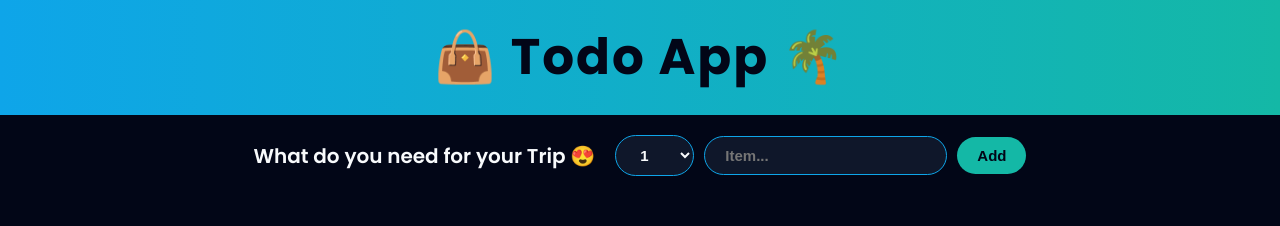
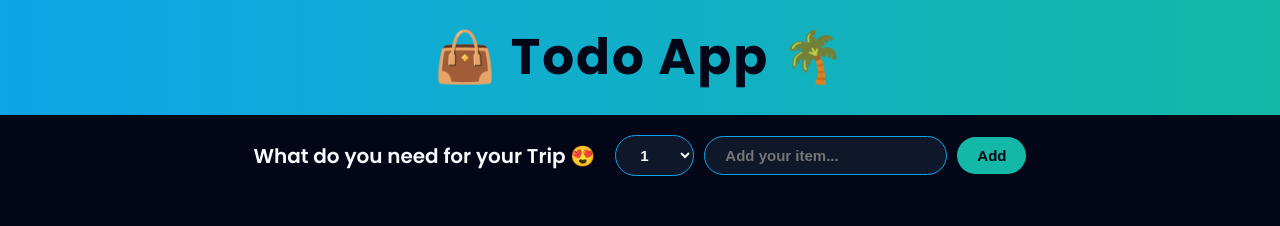
Before and after one commit to rajazohaibzahid/todo-app, a React (Vite) app: page / in a window 1280 px wide. Shown: the top 226 px of the page. Built offline with nearby package versions, Linux system fonts and the light colour scheme.

Commit message:
Testing changes

```diff
--- a/src/components/Form.jsx
+++ b/src/components/Form.jsx
@@ -29,7 +29,7 @@ export default function Form({ onAddItems }) {
       </select>
       <input
         type="text"
-        placeholder="Item..."
+        placeholder="Add your item..."
         value={description}
         onChange={(e) => setDescription(e.target.value)}
       />
```
